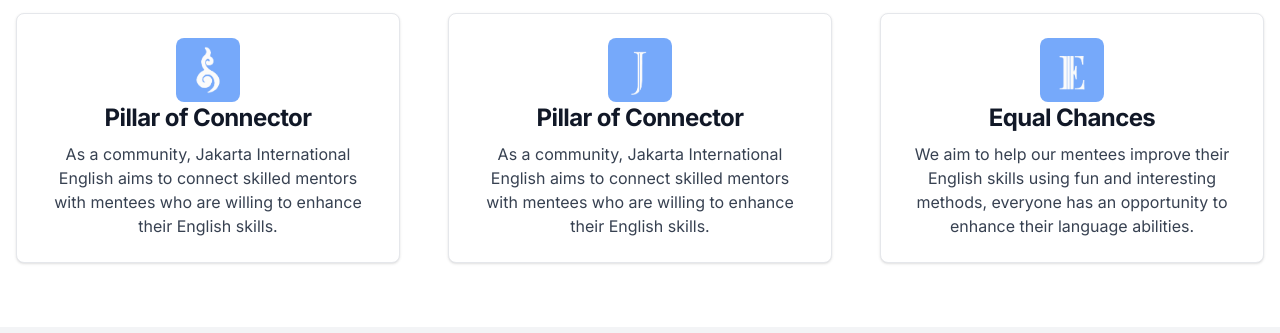
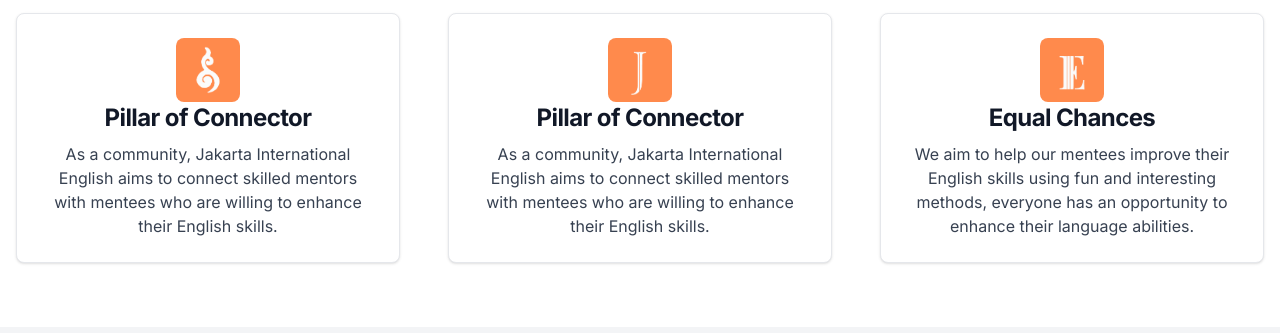
Before and after one commit to AnandaArya/jie-landing-page, a website: page index.html in a window 1280 px wide. Shown: the part 467-800 px from the top of the page. Drawn offline with nearby package versions, Linux system fonts and the light colour scheme.

Commit message:
change the icon color

```diff
--- a/index.html
+++ b/index.html
@@ -136,7 +136,7 @@
         <div class="justify-center grid md:grid-cols-2 lg:grid-cols-3 gap-8 text-gray-500 sm:gap-12 dark:text-gray-400">
           <div class="flex text-center items-center justify-center">
             <a href="#" class="block max-w-sm p-6 bg-white border border-gray-200 rounded-lg shadow hover:bg-gray-100 dark:bg-gray-800 dark:border-gray-700 dark:hover:bg-gray-700">
-              <div class="bg-blue-400 mx-auto w-16 h-16 rounded-lg p-2">
+              <div class="bg-orange-400 mx-auto w-16 h-16 rounded-lg p-2">
                 <img class="mx-auto" src="img/section-1-image-1.png" alt="image" width="50px" height="50px">
               </div>
               <h5 class="mb-2 text-2xl font-bold tracking-tight text-center text-gray-900 dark:text-white">Pillar of Connector</h5>
@@ -145,7 +145,7 @@
           </div>
           <div class="flex text-center items-center justify-center">
             <a href="#" class="block max-w-sm p-6 bg-white border border-gray-200 rounded-lg shadow hover:bg-gray-100 dark:bg-gray-800 dark:border-gray-700 dark:hover:bg-gray-700">
-              <div class="bg-blue-400 mx-auto w-16 h-16 rounded-lg p-2">
+              <div class="bg-orange-400 mx-auto w-16 h-16 rounded-lg p-2">
                 <img class="mx-auto" src="img/section-1-image-2.png" alt="image" width="50px" height="50px">
               </div>
               <h5 class="mb-2 text-2xl font-bold tracking-tight text-center text-gray-900 dark:text-white">Pillar of Connector</h5>
@@ -154,7 +154,7 @@
           </div>
           <div class="place-items-center md:col-span-2 lg:col-span-1 flex text-center items-center justify-center">
             <a href="#" class="block max-w-sm p-6 bg-white border border-gray-200 rounded-lg shadow hover:bg-gray-100 dark:bg-gray-800 dark:border-gray-700 dark:hover:bg-gray-700">
-              <div class="bg-blue-400 mx-auto w-16 h-16 rounded-lg p-2">
+              <div class="bg-orange-400 mx-auto w-16 h-16 rounded-lg p-2">
                 <img class="mx-auto" src="img/section-1-image-3.png" alt="image" width="50px" height="50px">
               </div>
               <h5 class="mb-2 text-2xl font-bold tracking-tight text-center text-gray-900 dark:text-white">Equal Chances</h5>
```
Also changed, not shown: output.css.
